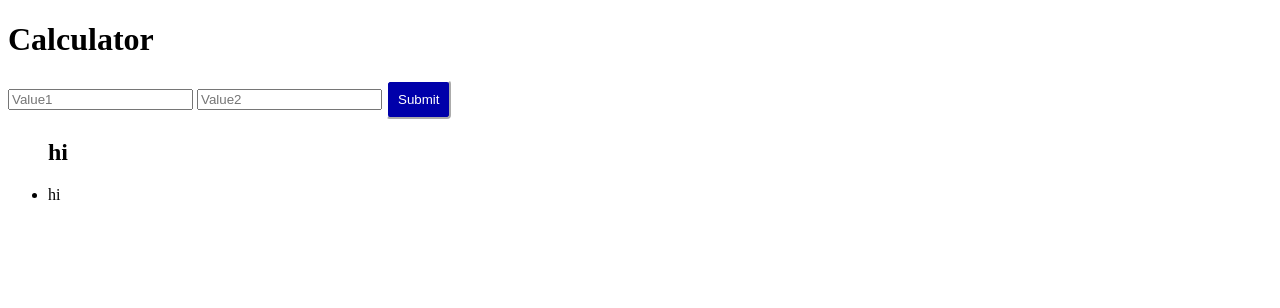
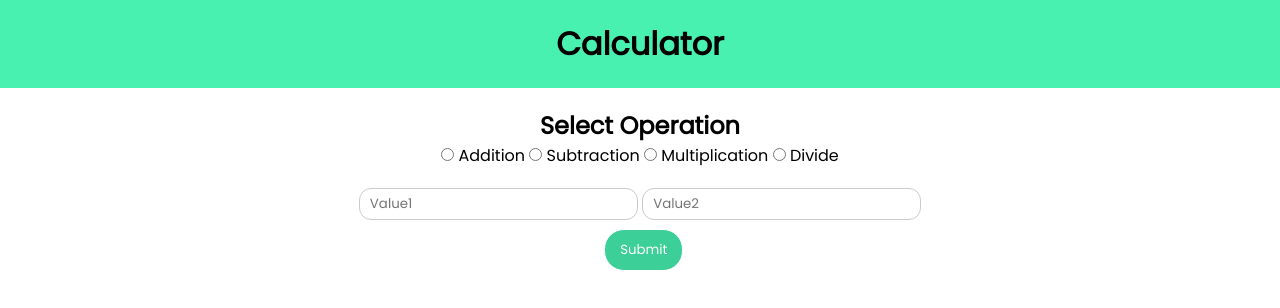
Before and after one commit to TheReshma/Calculator, a website: page index.html in a window 1280 px wide. Drawn offline with Linux system fonts and the light colour scheme.

Commit message:
Added CSS

```diff
--- a/index.html
+++ b/index.html
@@ -6,19 +6,26 @@
     <meta name="viewport" content="width=device-width, initial-scale=1.0">
     <title>Web Page</title>
     <link rel="stylesheet" href="/css/styles.css">
+    <link rel="preconnect" href="https://fonts.googleapis.com">
+    <link rel="preconnect" href="https://fonts.gstatic.com" crossorigin>
+    <link href="https://fonts.googleapis.com/css2?family=Poppins&display=swap" rel="stylesheet">
 </head>
 <body>
     <h1>Calculator</h1>
-    <form action="/" method="post">
-        <input type="text" placeholder="Value1" name="n1">
-        <input type="n" placeholder="Value2" name="n2">
-        <button type="submit">Submit</button>
-    </form>
-
-    <ul>
-        <h2> hi</h2>
-        <li>hi</li>
-    </ul>
+    <div>
+        <form action="/" method="post">
+            <div class="operation">
+                <h2>Select Operation</h2>
+                <input type="radio" name="radio" id=""> Addition
+                <input type="radio" name="radio" id=""> Subtraction
+                <input type="radio" name="radio" id=""> Multiplication
+                <input type="radio" name="radio" id=""> Divide
+            </div>
+            <input class="input" type="text" placeholder="Value1" name="n1">
+            <input class="input" type="text" placeholder="Value2" name="n2">
+            <button type="submit">Submit</button>
+        </form>
+    </div>
 
 </body>
 </html>
--- a/public/css/styles.css
+++ b/public/css/styles.css
@@ -1,7 +1,37 @@
+*{
+    font-family: 'Poppins', sans-serif;
+    margin: 0%;
+}
+
 button{
-    background-color: rgb(0, 0, 170);
-    border-radius: 4px ;
-    border-color: white ;
-    padding: 10px;
+    display: block;
+    text-align: center;
+    background-color: rgb(60, 207, 151);
+    border-radius: 20px ;
+    border: solid 1px white ;
+    margin: 1% 46%;
+    padding: 10px 15px;
     color: white ;
 }
+
+h1{
+    text-align: center;
+    background: rgb(72, 241, 176) ;
+    padding: 20px;
+}
+
+div{
+    margin: 0% 15%;
+    text-align: center;
+}
+
+.operation{
+    text-align: center;
+    padding: 20px ;
+}
+
+.input{
+    border: 1px solid rgb(204, 204, 204);
+    border-radius: 12px;
+    padding: 5px 10px;
+}
```
